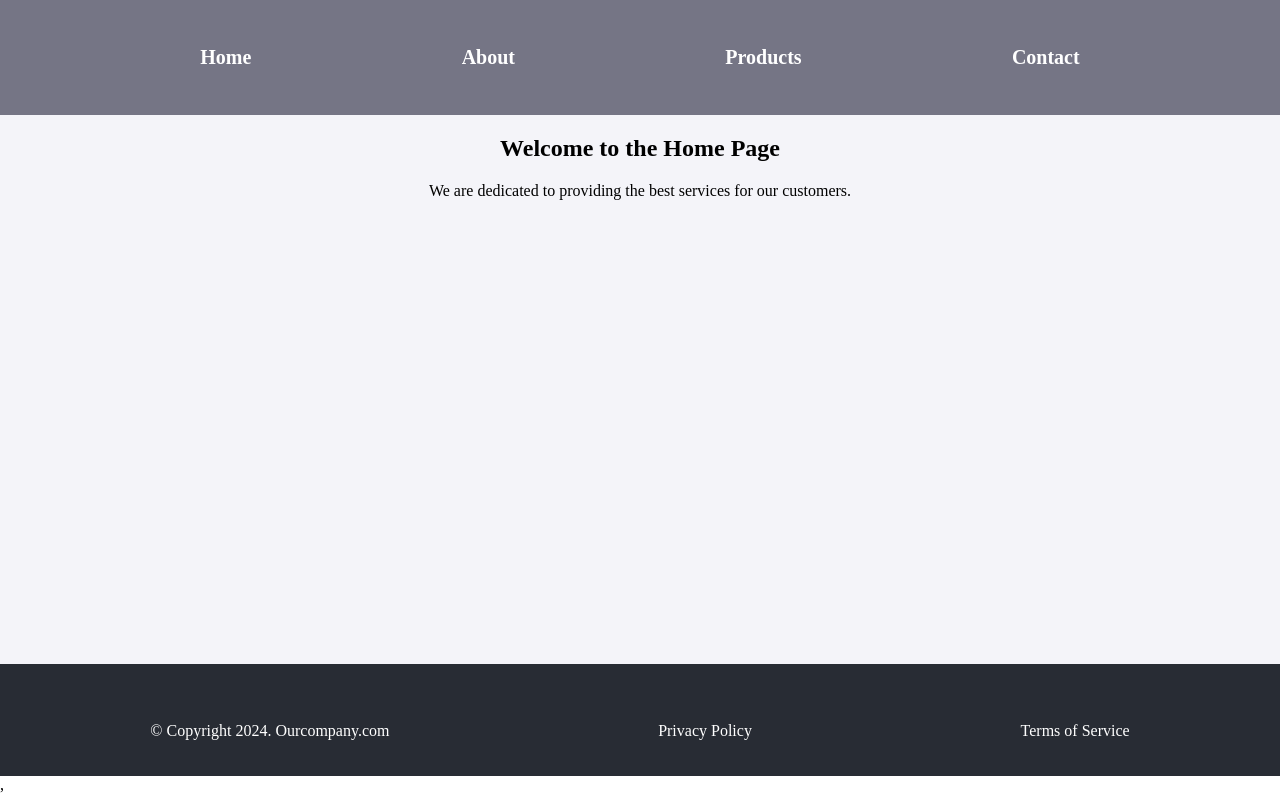
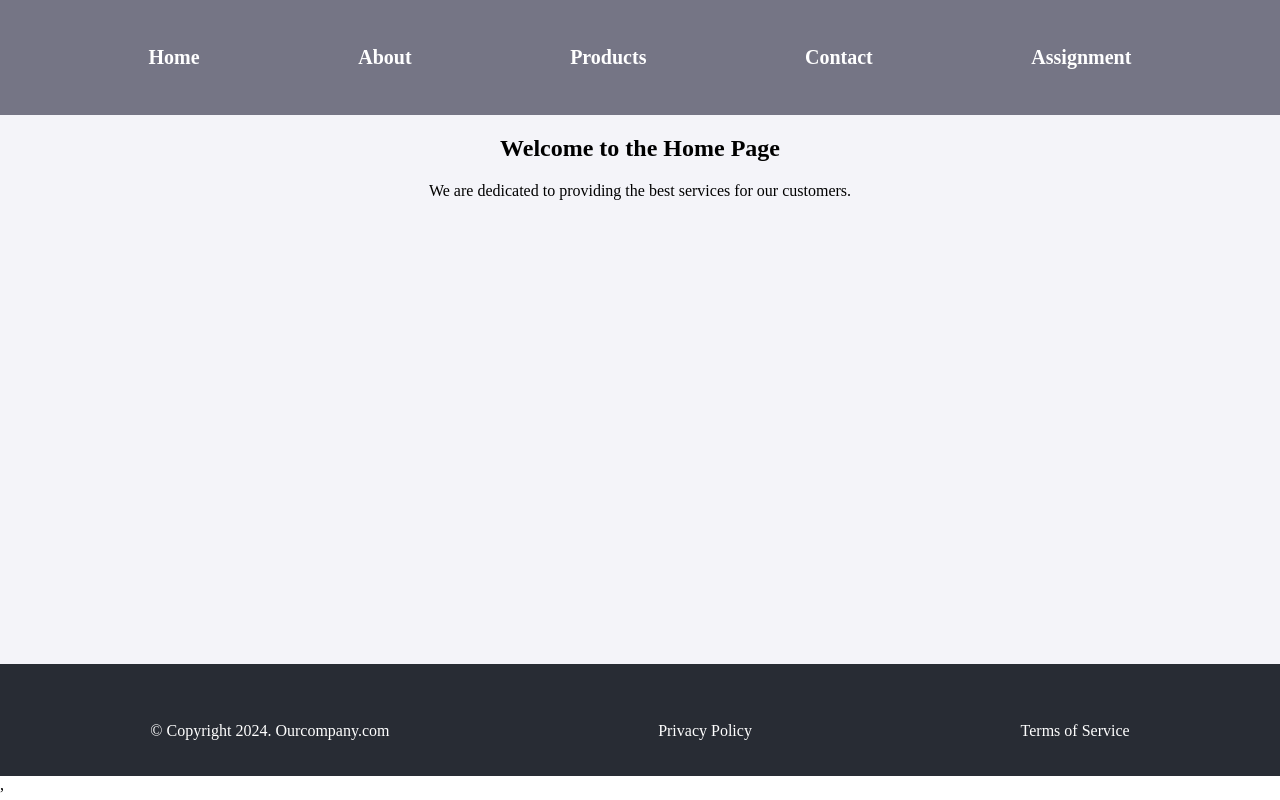
Before and after one commit to guranda26/online-shop, a React (Create React App) app: page /home in a window 1280 px wide. Built offline with nearby package versions, Linux system fonts and the light colour scheme.

Commit message:
add assignment link in the header

```diff
--- a/src/components/Navbar.jsx
+++ b/src/components/Navbar.jsx
@@ -12,6 +12,7 @@ const Navbar = () => {
             <Link to={"about"}>About</Link>
             <Link to={"products"}>Products</Link>
             <Link to={"contact"}>Contact</Link>
+            <Link to={"assignment-3"}>Assignment</Link>
           </li>
         </ul>
       </nav>
```
